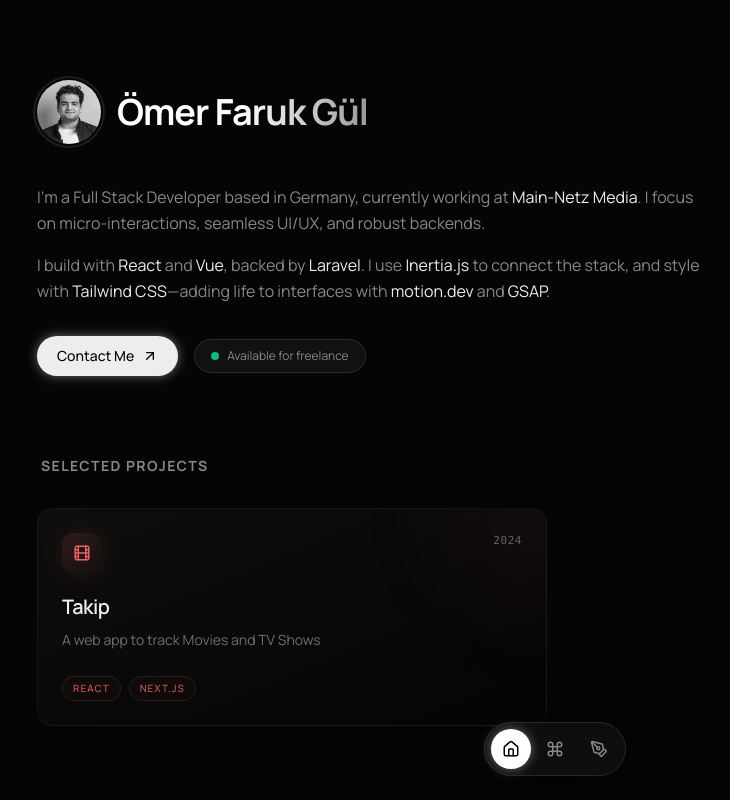
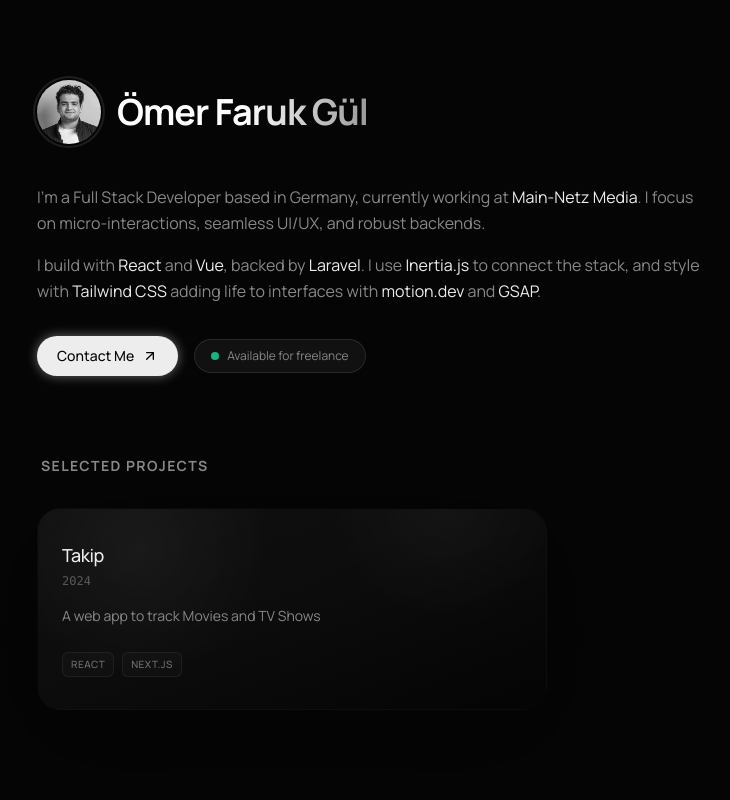
Before and after one commit to Xisisrefliel/portfolio, a React (Vite) app: page / in a window 1280 px wide. Shown: the top 800 px of the page, without its empty margins (85-815 px from the left). Built offline with nearby package versions, Linux system fonts and the light colour scheme.

Commit message:
Refactor App and ProjectCard components by removing Navbar and optimizing layout with GlassCard; enhance BlogPostPage styling for improved visual consistency; delete unused metadata and assets for a cleaner project structure.

```diff
--- a/App.tsx
+++ b/App.tsx
@@ -6,7 +6,6 @@
 import ProjectCard from './components/ProjectCard';
 import WritingList from './components/WritingList';
 import ExperienceList from './components/ExperienceList';
-import Navbar from './components/Navbar';
 import BlogPostPage from './components/BlogPostPage';
 import { PROJECTS, POSTS, EXPERIENCE, SOCIALS, BLOG_POSTS } from './constants';
 
@@ -94,7 +93,7 @@
 
               <ExperienceList experiences={EXPERIENCE} />
 
-              <section id="writing" className="mb-24">
+              <section id="writing" className="mb-8 border-t border-white/10 pt-12">
                 <WritingList posts={POSTS} onSelectPost={handleSelectPost} />
               </section>
 
@@ -118,14 +117,10 @@
                   </div>
               </section>
 
-              <footer className="flex flex-col sm:flex-row justify-between items-center pt-8 border-t border-white/5 text-xs text-textMuted/70">
+              <footer className="flex flex-col sm:flex-row justify-between items-center pt-8 border-t border-white/10 text-xs text-textMuted/70">
                 <p className="mt-2 sm:mt-0 text-textMain/80">Built with React & Tailwind</p>
               </footer>
-
             </main>
-
-            <Navbar />
-
           </motion.div>
         )}
       </AnimatePresence>
--- /dev/null
+++ b/components/GlassCard.tsx
@@ -0,0 +1,27 @@
+import * as React from 'react';
+
+interface GlassCardProps extends React.HTMLAttributes<HTMLDivElement> {
+  children: React.ReactNode;
+}
+
+const GlassCard: React.FC<GlassCardProps> = ({ children, className, ...props }) => {
+  return (
+    <div
+      className={`
+        relative overflow-hidden rounded-3xl
+        bg-gradient-to-br from-white/[0.05] via-white/[0.03] to-transparent
+        px-6 py-8
+        shadow-[0_26px_90px_-70px_rgba(0,0,0,0.85)]
+        ${className || ''}
+      `}
+      {...props}
+    >
+      <div className="pointer-events-none absolute inset-0 opacity-60 bg-[radial-gradient(circle_at_20%_20%,rgba(255,255,255,0.08),transparent_34%),radial-gradient(circle_at_80%_0%,rgba(255,255,255,0.06),transparent_30%)]" />
+      <div className="relative z-10">
+        {children}
+      </div>
+    </div>
+  );
+};
+
+export default GlassCard;
--- a/components/Hero.tsx
+++ b/components/Hero.tsx
@@ -172,15 +172,18 @@
             >
               Main-Netz Media
             </a>
-            . I focus on micro-interactions, seamless UI/UX, and robust backends.
+            . I focus on micro-interactions, seamless UI/UX, and robust
+            backends.
           </p>
           <p>
             I build with <span className="text-textMain">React</span> and{" "}
             <span className="text-textMain">Vue</span>, backed by{" "}
             <span className="text-textMain">Laravel</span>. I use{" "}
             <span className="text-textMain">Inertia.js</span> to connect the
-            stack, and style with <span className="text-textMain">Tailwind CSS</span>
-            —adding life to interfaces with <span className="text-textMain">motion.dev</span> and{" "}
+            stack, and style with{" "}
+            <span className="text-textMain">Tailwind CSS </span>
+            adding life to interfaces with{" "}
+            <span className="text-textMain">motion.dev</span> and{" "}
             <span className="text-textMain">GSAP</span>.
           </p>
         </div>
--- a/components/Navbar.tsx
+++ /dev/null
@@ -1,159 +0,0 @@
-import * as React from 'react';
-import { useEffect, useState } from 'react';
-import { Home, PenTool, Command } from 'lucide-react';
-
-const Navbar: React.FC = () => {
-  const [activeSection, setActiveSection] = useState<string>('home');
-  const sectionsRef = React.useRef<HTMLElement[]>([]);
-  const viewportHeightRef = React.useRef<number>(typeof window !== 'undefined' ? window.innerHeight : 0);
-  const suppressScrollHighlightRef = React.useRef(false);
-
-  useEffect(() => {
-    const refreshSections = () => {
-      sectionsRef.current = ['home', 'cmd', 'writing']
-        .map((id) => document.getElementById(id) as HTMLElement | null)
-        .filter((el): el is HTMLElement => Boolean(el));
-      viewportHeightRef.current = window.innerHeight;
-    };
-
-    let ticking = false;
-    const updateActiveSection = () => {
-      ticking = false;
-
-      if (suppressScrollHighlightRef.current) return;
-
-      const scrollY = window.scrollY;
-      const viewportHeight = viewportHeightRef.current;
-      const viewportCenter = scrollY + viewportHeight / 2;
-
-      // Prefer a passive, rAF-throttled read to avoid Safari stutter
-      if (scrollY < 80) {
-        setActiveSection((prev) => (prev === 'home' ? prev : 'home'));
-        return;
-      }
-
-      if (sectionsRef.current.length === 0) return;
-
-      let nextActive = sectionsRef.current[0].id;
-      let closestDistance = Number.POSITIVE_INFINITY;
-
-      for (const sectionEl of sectionsRef.current) {
-        const { top, height } = sectionEl.getBoundingClientRect();
-        const absoluteTop = top + scrollY;
-        const absoluteBottom = absoluteTop + height;
-        const withinSection = viewportCenter >= absoluteTop && viewportCenter <= absoluteBottom;
-
-        if (withinSection) {
-          nextActive = sectionEl.id;
-          closestDistance = 0;
-          break;
-        }
-
-        const distance = Math.min(Math.abs(viewportCenter - absoluteTop), Math.abs(viewportCenter - absoluteBottom));
-        if (distance < closestDistance) {
-          closestDistance = distance;
-          nextActive = sectionEl.id;
-        }
-      }
-
-      setActiveSection((prev) => (prev === nextActive ? prev : nextActive));
-    };
-
-    const onScroll = () => {
-      if (!ticking) {
-        ticking = true;
-        window.requestAnimationFrame(updateActiveSection);
-      }
-    };
-
-    const onResize = () => {
-      refreshSections();
-      updateActiveSection();
-    };
-
-    refreshSections();
-    updateActiveSection();
-
-    window.addEventListener('scroll', onScroll, { passive: true });
-    window.addEventListener('resize', onResize);
-
-    return () => {
-      window.removeEventListener('scroll', onScroll);
-      window.removeEventListener('resize', onResize);
-    };
-  }, []);
-
-  const scrollToSection = (sectionId: string) => {
-    const element = document.getElementById(sectionId);
-    if (element) {
-      suppressScrollHighlightRef.current = true;
-      setActiveSection(sectionId);
-
-      const { top, height } = element.getBoundingClientRect();
-      const target = top + window.pageYOffset + height / 2 - window.innerHeight / 2;
-      window.scrollTo({ top: Math.max(target, 0), behavior: 'smooth' });
-
-      window.setTimeout(() => {
-        suppressScrollHighlightRef.current = false;
-      }, 650);
-    }
-  };
-
-  const scrollToTop = () => {
-    window.scrollTo({
-      top: 0,
-      behavior: 'smooth'
-    });
-  };
-
-  return (
-    <div className="fixed bottom-6 left-1/2 -translate-x-1/2 z-40">
-      <nav className="flex items-center gap-1 p-1.5 rounded-full border border-white/10 bg-[#111111]/80 backdrop-blur-md shadow-2xl shadow-black/50">
-        <NavItem
-          icon={<Home size={18} />}
-          label="Home"
-          active={activeSection === 'home'}
-          onClick={scrollToTop}
-        />
-        <NavItem
-          icon={<Command size={18} />}
-          label="Cmd"
-          active={activeSection === 'cmd'}
-          onClick={() => scrollToSection('cmd')}
-        />
-        <NavItem
-          icon={<PenTool size={18} />}
-          label="Writing"
-          active={activeSection === 'writing'}
-          onClick={() => scrollToSection('writing')}
-        />
-      </nav>
-    </div>
-  );
-};
-
-const NavItem: React.FC<{
-  icon: React.ReactNode;
-  label: string;
-  active?: boolean;
-  onClick: () => void;
-}> = ({ icon, label, active, onClick }) => (
-  <button
-    onClick={onClick}
-    className={`
-      relative flex items-center justify-center w-10 h-10 rounded-full transition-all duration-300 group
-      ${active
-        ? 'bg-white text-black shadow-[0_0_12px_rgba(255,255,255,0.4)]'
-        : 'text-textMuted hover:text-textMain hover:bg-white/5'}
-    `}
-    aria-label={label}
-  >
-    {icon}
-    {/* Tooltip */}
-    <span className="absolute -top-10 left-1/2 -translate-x-1/2 px-2 py-1 bg-surfaceHighlight border border-white/10 rounded text-[10px] text-white opacity-0 group-hover:opacity-100 transition-opacity pointer-events-none whitespace-nowrap">
-      {label}
-    </span>
-  </button>
-);
-
-export default Navbar;
--- a/components/ProjectCard.tsx
+++ b/components/ProjectCard.tsx
@@ -1,26 +1,15 @@
 import * as React from 'react';
 import { motion } from 'framer-motion';
-import { ArrowUpRight, Film, Code2, Layers, Sparkles } from 'lucide-react';
+import { ArrowUpRight } from 'lucide-react';
 import { Project } from '../types';
+import GlassCard from './GlassCard';
 
 interface ProjectCardProps {
   project: Project;
   index: number;
 }
 
-const accents = [
-  { color: '#ff6b6b', gradient: 'from-rose-500/20 via-orange-500/10' },
-  { color: '#4ecdc4', gradient: 'from-teal-500/20 via-cyan-500/10' },
-  { color: '#a78bfa', gradient: 'from-violet-500/20 via-purple-500/10' },
-  { color: '#fbbf24', gradient: 'from-amber-500/20 via-yellow-500/10' },
-];
-
-const icons = [Film, Code2, Layers, Sparkles];
-
 const ProjectCard: React.FC<ProjectCardProps> = ({ project, index }) => {
-  const accent = accents[index % accents.length];
-  const Icon = icons[index % icons.length];
-
   return (
     <motion.a
       href={project.link}
@@ -29,74 +18,45 @@
       initial={{ opacity: 0, y: 20 }}
       whileInView={{ opacity: 1, y: 0 }}
       viewport={{ once: true }}
-      transition={{ delay: index * 0.1, duration: 0.5 }}
-      className="group block relative overflow-hidden"
+      transition={{ delay: index * 0.05, duration: 0.4, ease: "easeOut" }}
+      className="group block h-full"
     >
-      <div className="relative p-6 rounded-2xl overflow-hidden bg-gradient-to-br from-white/[0.04] to-transparent border border-white/[0.06] backdrop-blur-sm transition-all duration-500 group-hover:border-white/[0.12] group-hover:from-white/[0.06]">
-
-        <div
-          className="absolute inset-0 rounded-2xl opacity-0 group-hover:opacity-100 transition-opacity duration-700"
-          style={{
-            background: `radial-gradient(ellipse at 0% 0%, ${accent.color}12, transparent 50%)`,
-          }}
+      <GlassCard className="h-full flex flex-col transition-all duration-300 group-hover:bg-white/[0.07] group-hover:border-white/[0.1] border border-transparent">
+        <div className="flex justify-between items-start mb-4">
+          <div className="flex flex-col gap-1">
+            <h3 className="text-lg font-medium text-textMain tracking-tight group-hover:text-white transition-colors">
+              {project.title}
+            </h3>
+            <span className="text-xs font-mono text-textMuted/60">{project.year}</span>
+          </div>
+          <ArrowUpRight
+            size={18}
+            className="text-textMuted opacity-0 -translate-y-1 translate-x-1 transition-all duration-300 group-hover:opacity-100 group-hover:translate-y-0 group-hover:translate-x-0 group-hover:text-textMain"
           />
-
-        <div
-          className="absolute -top-24 -right-24 w-48 h-48 rounded-full opacity-0 group-hover:opacity-100 transition-opacity duration-700 blur-3xl"
-          style={{ background: accent.color, opacity: 0.06 }}
-        />
-
-        <div className="relative z-10">
-          <div className="flex justify-between items-start mb-5">
-            <div
-              className="flex items-center justify-center w-10 h-10 rounded-xl transition-all duration-300 group-hover:scale-110"
-              style={{
-                background: `linear-gradient(135deg, ${accent.color}25, ${accent.color}08)`,
-                boxShadow: `0 0 24px ${accent.color}20`,
-              }}
-            >
-              <Icon size={18} style={{ color: accent.color }} className="opacity-90" />
-            </div>
-            <span className="text-[11px] font-mono text-textMuted/70 tracking-wider">{project.year}</span>
         </div>
 
-          <h3 className="text-xl font-semibold text-textMain mb-2 tracking-tight group-hover:text-white transition-colors duration-300 flex items-center gap-2">
-            {project.title}
-            <ArrowUpRight
-              size={16}
-              className="opacity-0 -translate-x-1 -translate-y-1 group-hover:opacity-70 group-hover:translate-x-0 group-hover:translate-y-0 transition-all duration-300"
-              style={{ color: accent.color }}
-            />
-          </h3>
-
-          <p className="text-sm text-textMuted/80 mb-6 leading-relaxed">
+        <p className="text-sm text-textMuted leading-relaxed mb-6 flex-grow">
           {project.description}
         </p>
 
-          <div className="flex flex-wrap gap-2">
+        <div className="flex flex-wrap gap-2 mt-auto">
           {project.tags.map(tag => (
             <span
               key={tag}
-                className="text-[10px] uppercase tracking-widest font-medium px-2.5 py-1 rounded-full border transition-all duration-300 group-hover:border-white/[0.12]"
-                style={{
-                  color: `${accent.color}cc`,
-                  borderColor: `${accent.color}20`,
-                  background: `${accent.color}08`,
-                }}
+              className="
+                text-[10px] uppercase tracking-wider font-medium
+                px-2 py-1 rounded-md
+                bg-white/[0.02] border border-white/[0.06]
+                text-textMuted/80
+                transition-colors
+                group-hover:border-white/[0.12] group-hover:text-textMuted
+              "
             >
               {tag}
             </span>
           ))}
         </div>
-        </div>
-
-        <div
-          className="absolute bottom-0 left-6 right-6 h-px opacity-0 group-hover:opacity-50 transition-opacity duration-500"
-          style={{
-            background: `linear-gradient(90deg, transparent, ${accent.color}, transparent)`,
-          }}
-        />
-      </div>
+      </GlassCard>
     </motion.a>
   );
 };
--- a/metadata.json
+++ /dev/null
@@ -1,5 +0,0 @@
-{
-  "name": "YMO Aesthetic Portfolio",
-  "description": "A high-precision, minimalist developer portfolio inspired by ymo.dev, featuring a dark bento-grid layout, grain textures, and fluid motion.",
-  "requestFramePermissions": []
-}
```
Also changed, not shown: components/BlogPostPage.tsx (+4 -4 lines), index.css (+0 -37 lines), assets/Screenshot_2025-12-07_at_17.18.12-5f06d2f5-067d-4b3e-9631-63d0a7d3e123.png (deleted). Lines whose indentation alone changed are shown as unchanged.
